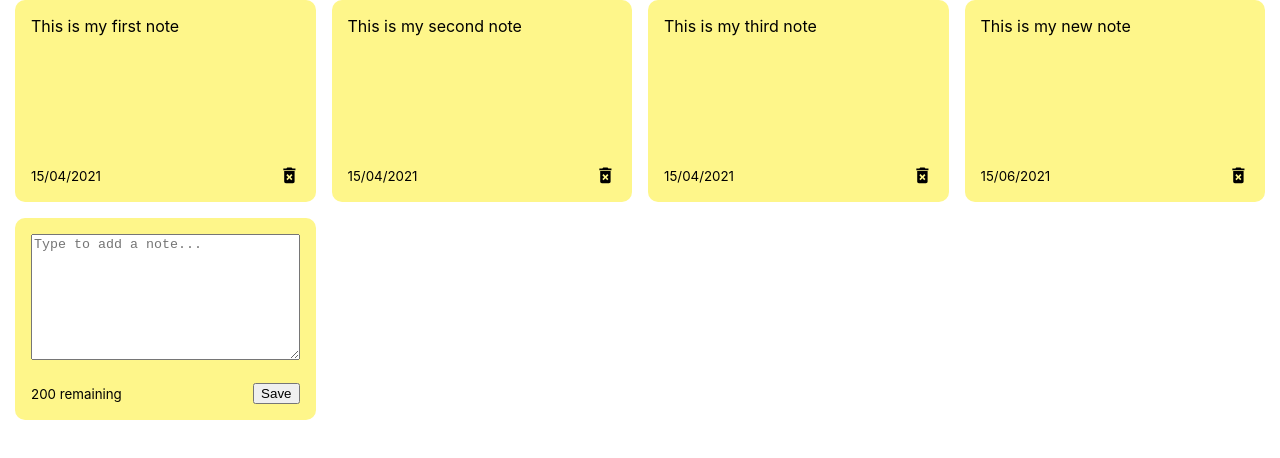
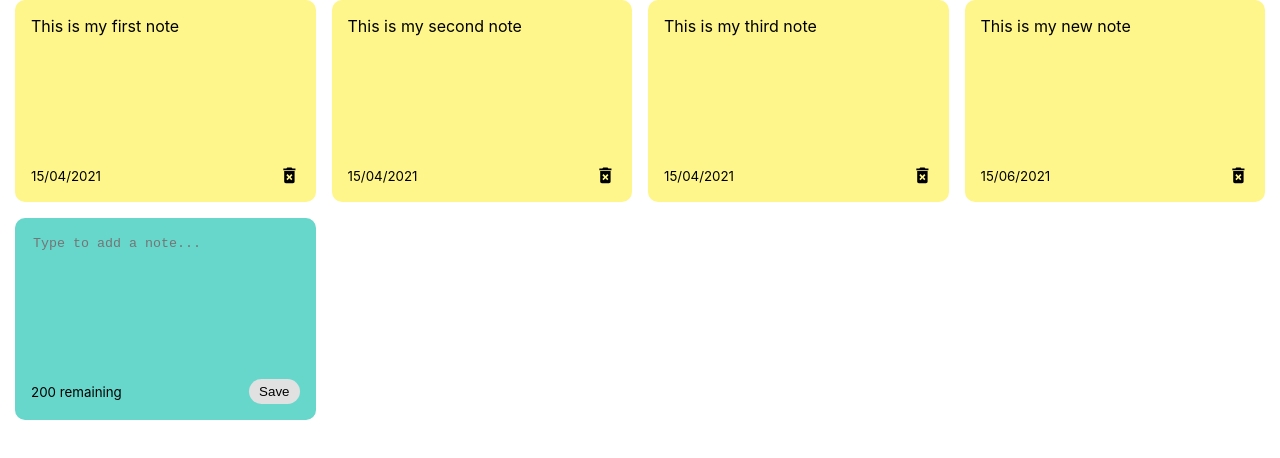
Before and after one commit to CodeRyliCode/MyDailyIntentions, a React (Create React App) app: page / in a window 1280 px wide. Shown: the top 458 px of the page. Built offline with nearby package versions, Linux system fonts and the light colour scheme.

Commit message:
more css styling

```diff
--- a/src/index.css
+++ b/src/index.css
@@ -27,6 +27,35 @@
   grid-template-columns: repeat(auto-fit, minmax(250px, 1fr));
 }
 
+
+.note.new {
+  background-color: #67d7cc;
+}
+
+
+
+textarea{
+  border: none;
+  resize: none;
+  background-color: #67d7cc;
+}
+
+textarea:focus{
+  outline: none;
+}
+
+.save {
+  background-color: #e1e1e1;
+  border: none;
+  border-radius: 15px;
+  padding: 5px 10px 5px 10px;
+}
+
+.save:hover{
+  background-color: #ededed;
+  cursor: pointer;
+}
+
 .note{
   background-color: #fef68a;
   border-radius: 10px;
@@ -37,6 +66,7 @@
   justify-content: space-between;
 }
 
+
 .note-footer {
   display: flex;
   align-items: center;
```
